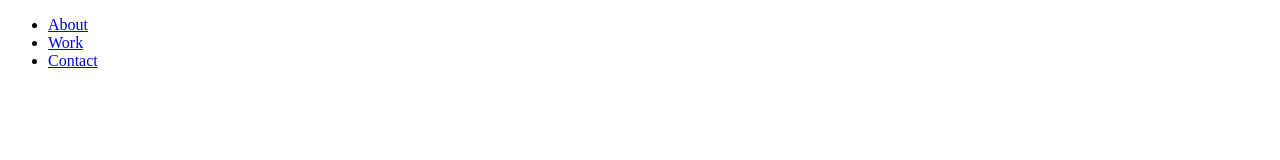
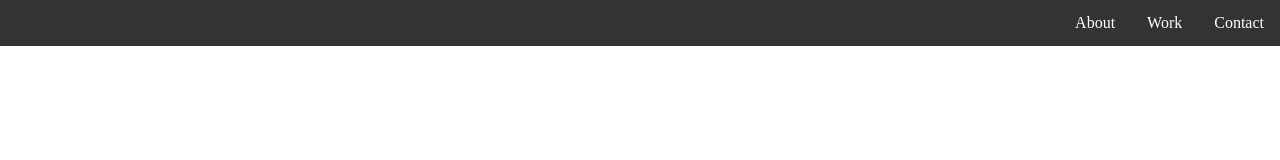
Before and after one commit to Effel0399/freecodecamp-responsive-web-design-20-test, a plain HTML site: page index.html in a window 1280 px wide. Drawn offline with Linux system fonts and the light colour scheme.

Commit message:
01.1 - nav bar styling

```diff
--- a/index.html
+++ b/index.html
@@ -9,9 +9,9 @@
 <body>
     <div id="nav-bar">
         <ul>
+            <li><a href="#contact">Contact</a></li>
+            <li><a href="#work">Work</a></li>
             <li><a href="#about">About</a></li>
-            <li><a href="#work">Work</a></li>
-            <li><a href="#contact">Contact</a></li>
           </ul>
     </div>
 </body>
--- a/styles.css
+++ b/styles.css
@@ -0,0 +1,28 @@
+* {
+    margin: 0;
+    padding: 0;
+}
+
+ul {
+    list-style-type: none;
+    margin: 0;
+    padding: 0;
+    overflow: hidden;
+    background-color: #333;
+}
+
+li {
+    float: right;
+}
+
+li a {
+    display: block;
+    color: white;
+    text-align: center;
+    padding: 14px 16px;
+    text-decoration: none;
+}
+
+li a:hover:not(.active) {
+    background-color: #111;
+}
```
